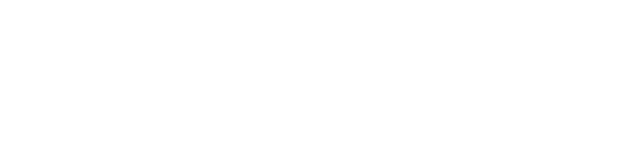
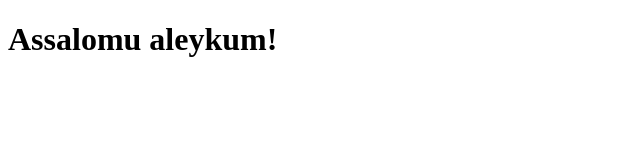
Before and after one commit to JamshidDev/testGit, a plain HTML site: page index.html in a window 1280 px wide. Shown: the whole page, without its empty margins (0-640 px from the left). Drawn offline with Linux system fonts and the light colour scheme.

Commit message:
second change

```diff
--- a/index.html
+++ b/index.html
@@ -7,6 +7,6 @@
     <title>Document</title>
 </head>
 <body>
-
+    <h1>Assalomu aleykum!</h1>
 </body>
 </html>
```
